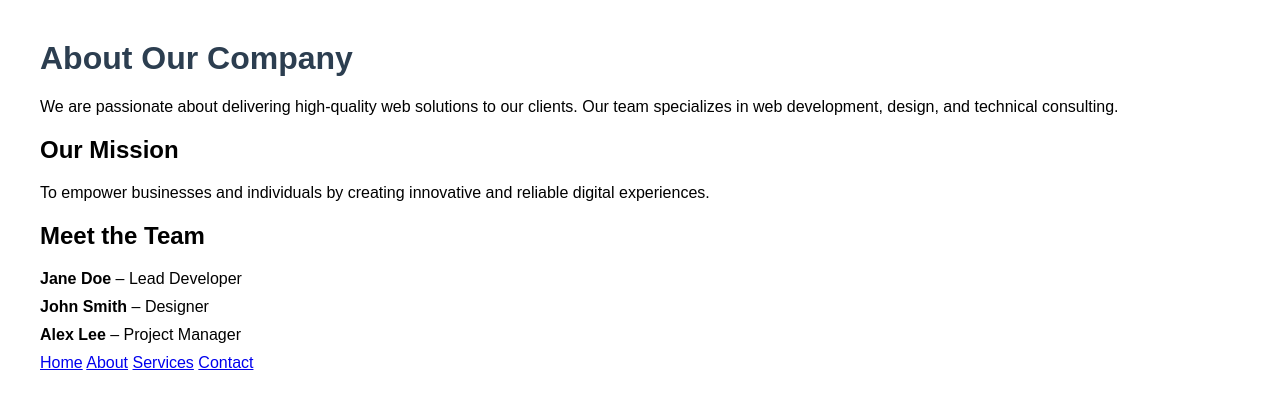
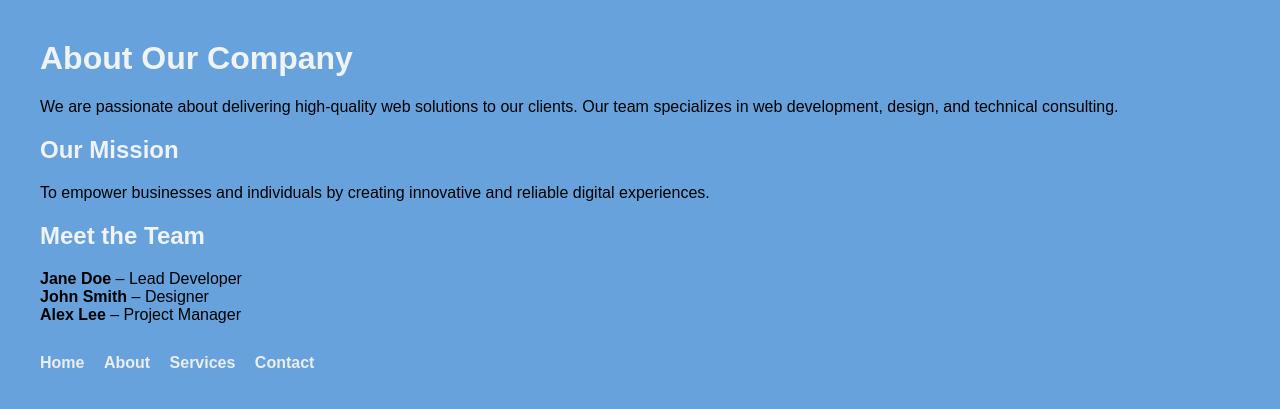
Before and after one commit to hmp36/100_Days_of_Python, a Flask app: page /about in a window 1280 px wide. Shown: the top 409 px of the page. Run offline with Flask 3, Linux system fonts and the light colour scheme.

Commit message:
Python-Flask iterations

```diff
--- a/static/styles.css
+++ b/static/styles.css
@@ -8,6 +8,12 @@ h1 {
     }
 h2 {
     color: #f0f3f4;
+}
+h3 {
+    color: #f0f3f4;
+}
+nav {
+    margin-top: 30px;
 }
 nav a {
     margin-right: 15px;
--- a/templates/about.html
+++ b/templates/about.html
@@ -2,12 +2,8 @@
 <html>
 <head>
     <title>About Us</title>
-    <style>
-        body { font-family: Arial, sans-serif; margin: 40px; }
-        h1 { color: #2c3e50; }
-        .team { margin-top: 20px; }
-        .team-member { margin-bottom: 10px; }
-    </style>
+    <link rel="stylesheet" href="{{ url_for('static', filename='styles.css') }}">
+
 </head>
 <body>
     <h1>About Our Company</h1>
--- a/templates/contact.html
+++ b/templates/contact.html
@@ -3,6 +3,7 @@
 <html>
 <head>
     <title>Contact Page</title>
+    <link rel="stylesheet" href="{{ url_for('static', filename='styles.css') }}">
 </head>
 <body>
     <h1>Contact Us</h1>
--- a/templates/home.html
+++ b/templates/home.html
@@ -25,5 +25,6 @@
         <li>Reliable support</li>
         <li>Innovative approach</li>
     </ul>
+    <img src="{{ url_for('static', filename='team.jpg') }}" alt="Our Team" style="max-width: 300px; display: block; margin: 30px auto;">
 </body>
 </html>
--- a/templates/services.html
+++ b/templates/services.html
@@ -2,6 +2,7 @@
 <html>
 <head>
     <title>Our Services</title>
+    <link rel="stylesheet" href="{{ url_for('static', filename='styles.css') }}">
 </head>
 <body>
     <h1>Our Services</h1>
```
Also changed, not shown: static/team.jpg (added).
